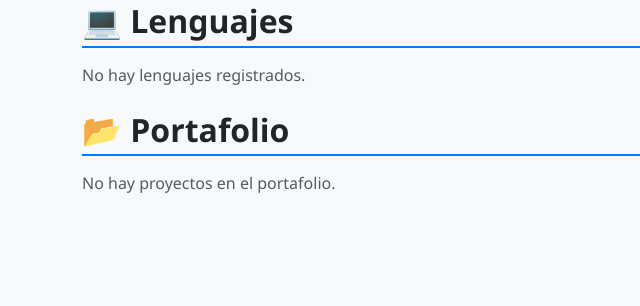
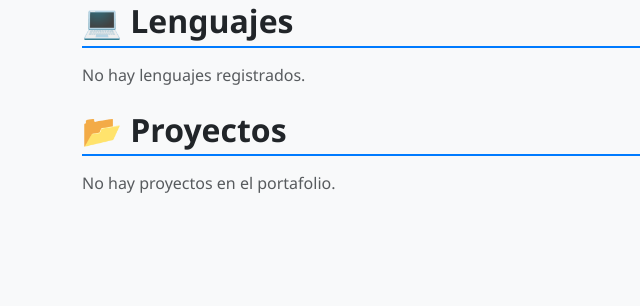
Before and after one commit to alepradofranco/hojadevida, a Django app: page / in a window 1280 px wide. Shown: the part 473-779 px from the top of the page, without its empty margins (0-640 px from the left). Run offline with Django 5.2, Linux system fonts and the light colour scheme; data comes from the database, SQL or seed files in the repository; data that the repository does not hold is empty.

Commit message:
Actualizo hoja de vida

```diff
--- a/tasks/templates/hoja.html
+++ b/tasks/templates/hoja.html
@@ -76,12 +76,12 @@
         {% endif %}
     </div>
 
-    <!-- Portafolio -->
+    <!-- Proyectos -->
     <div class="mb-4">
-        <h2 class="section-title">📂 Portafolio</h2>
-        {% if perfil.portafolio.all %}
+        <h2 class="section-title">📂 Proyectos</h2>
+        {% if perfil.proyectos.all %}
             <div class="row">
-                {% for proyecto in perfil.portafolio.all %}
+                {% for proyecto in perfil.proyectos.all %}
                     <div class="col-md-6 mb-4">
                         <div class="card h-100 shadow-sm">
                             {% if proyecto.imagen_destacada %}
```
